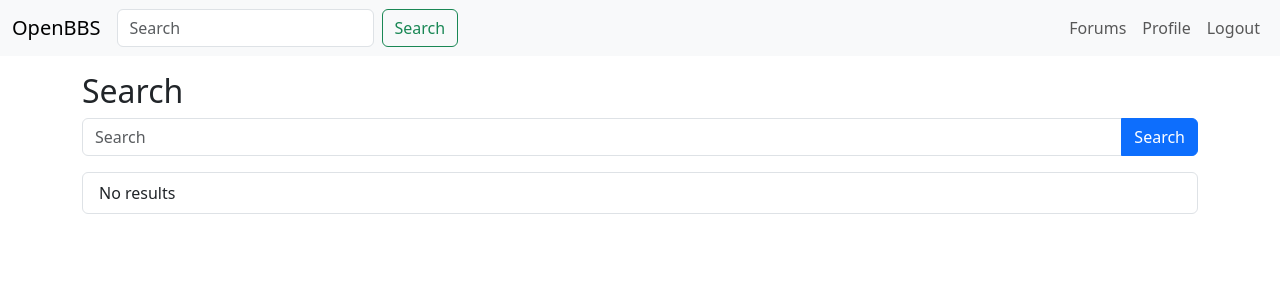
After one commit to mobilevoid/hambbs, a Flask app: page /search in a window 1280 px wide. The commit adds this page. Shown: the top 300 px of the page. Run offline with Flask 3, Linux system fonts and the light colour scheme; the visitor is signed in with stand-in values (Sample User, id 1); parts of the project's set-up code (start-up, migrations or seed data) failed here and were passed over.

Commit message:
Fix imports and add search feature

```diff
--- a/openbbs/__init__.py
+++ b/openbbs/__init__.py
@@ -3,7 +3,7 @@ from flask_sqlalchemy import SQLAlchemy
 from flask_login import LoginManager
 from pathlib import Path
 
-from ..db import init_db
+from db import init_db
 
 # Database instance
 DB_NAME = 'openbbs.db'
--- a/openbbs/sync_api.py
+++ b/openbbs/sync_api.py
@@ -4,7 +4,7 @@ from flask import Blueprint, request, send_file, jsonify
 from pathlib import Path
 from . import db as sqldb  # SQLAlchemy instance not used but required for models
 from ..sync import SyncEngine
-from ..db import init_db
+from db import init_db
 
 sync_bp = Blueprint('sync_api', __name__, url_prefix='/api/sync')
 
--- a/openbbs/templates/base.html
+++ b/openbbs/templates/base.html
@@ -11,6 +11,10 @@
   <div class="container-fluid">
     <a class="navbar-brand" href="{{ url_for('main.index') }}">OpenBBS</a>
     <div class="collapse navbar-collapse">
+      <form class="d-flex me-auto" method="get" action="{{ url_for('main.search') }}">
+        <input class="form-control me-2" type="search" name="q" placeholder="Search">
+        <button class="btn btn-outline-success" type="submit">Search</button>
+      </form>
       <ul class="navbar-nav ms-auto">
         <li class="nav-item">
           <a class="nav-link" href="{{ url_for('main.index') }}">Forums</a>
--- /dev/null
+++ b/openbbs/templates/search.html
@@ -0,0 +1,21 @@
+{% extends 'base.html' %}
+{% block content %}
+<h2>Search</h2>
+<form method="get" action="{{ url_for('main.search') }}" class="mb-3">
+  <div class="input-group">
+    <input class="form-control" type="text" name="q" placeholder="Search" value="{{ query }}">
+    <button class="btn btn-primary" type="submit">Search</button>
+  </div>
+</form>
+<ul class="list-group">
+  {% for post in results %}
+  <li class="list-group-item">
+    <h5>{{ post.title }} <small class="text-muted">by {{ post.author.username }} at {{ post.timestamp.strftime('%Y-%m-%d %H:%M') }}</small></h5>
+    <p>{{ post.body }}</p>
+    <p><a href="{{ url_for('forums.view_forum', forum_id=post.forum_id) }}">View Forum</a></p>
+  </li>
+  {% else %}
+  <li class="list-group-item">No results</li>
+  {% endfor %}
+</ul>
+{% endblock %}
--- a/openbbs/views.py
+++ b/openbbs/views.py
@@ -56,3 +56,16 @@ def profile(username):
     user = User.query.filter_by(username=username).first_or_404()
     posts = Post.query.filter_by(user_id=user.id).order_by(Post.timestamp.desc()).all()
     return render_template('profile.html', user=user, posts=posts)
+
+
+@main_bp.route('/search')
+@login_required
+def search():
+    query = request.args.get('q', '').strip()
+    results = []
+    if query:
+        like = f"%{query}%"
+        results = Post.query.filter(
+            Post.title.ilike(like) | Post.body.ilike(like)
+        ).order_by(Post.timestamp.desc()).all()
+    return render_template('search.html', query=query, results=results)
```
Also changed, not shown: tests/db.py (added, +7 -0 lines), tests/sync.py (added, +7 -0 lines), README.md, db/__init__.py (renamed from db.py), tests/__init__.py (added).
